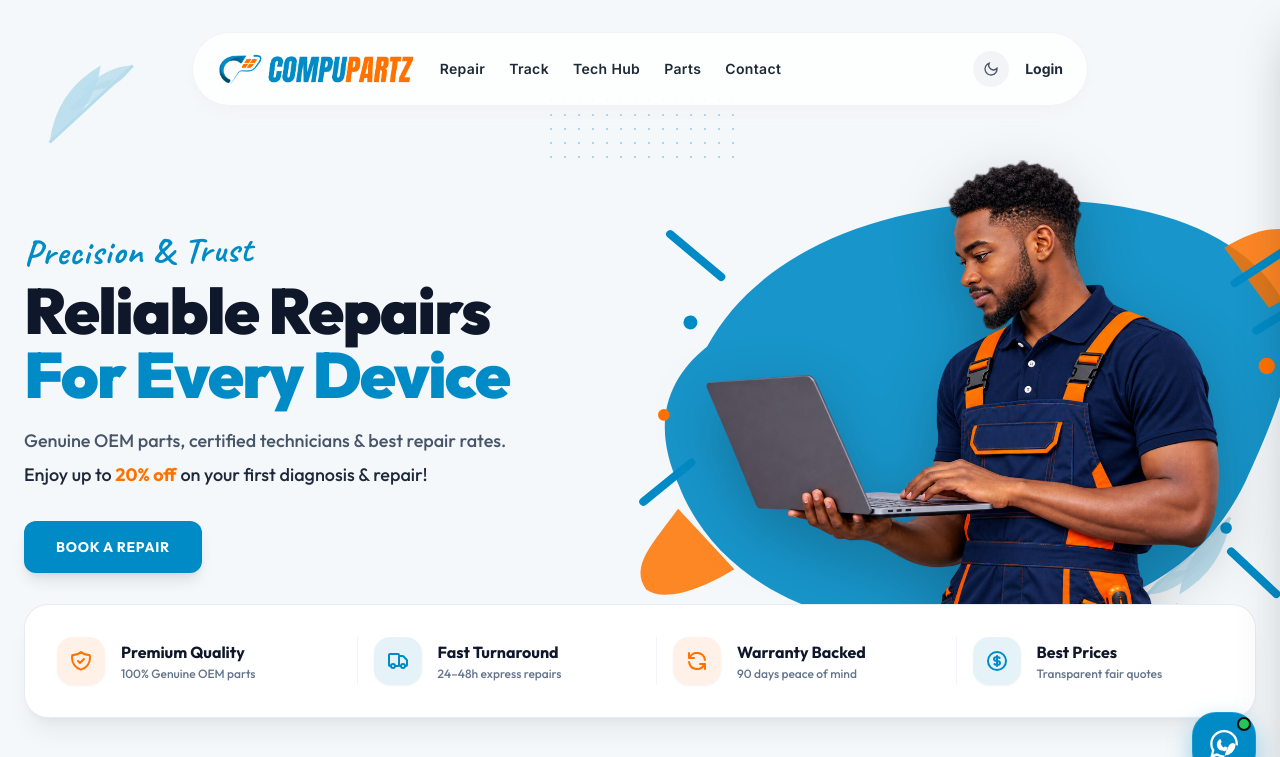
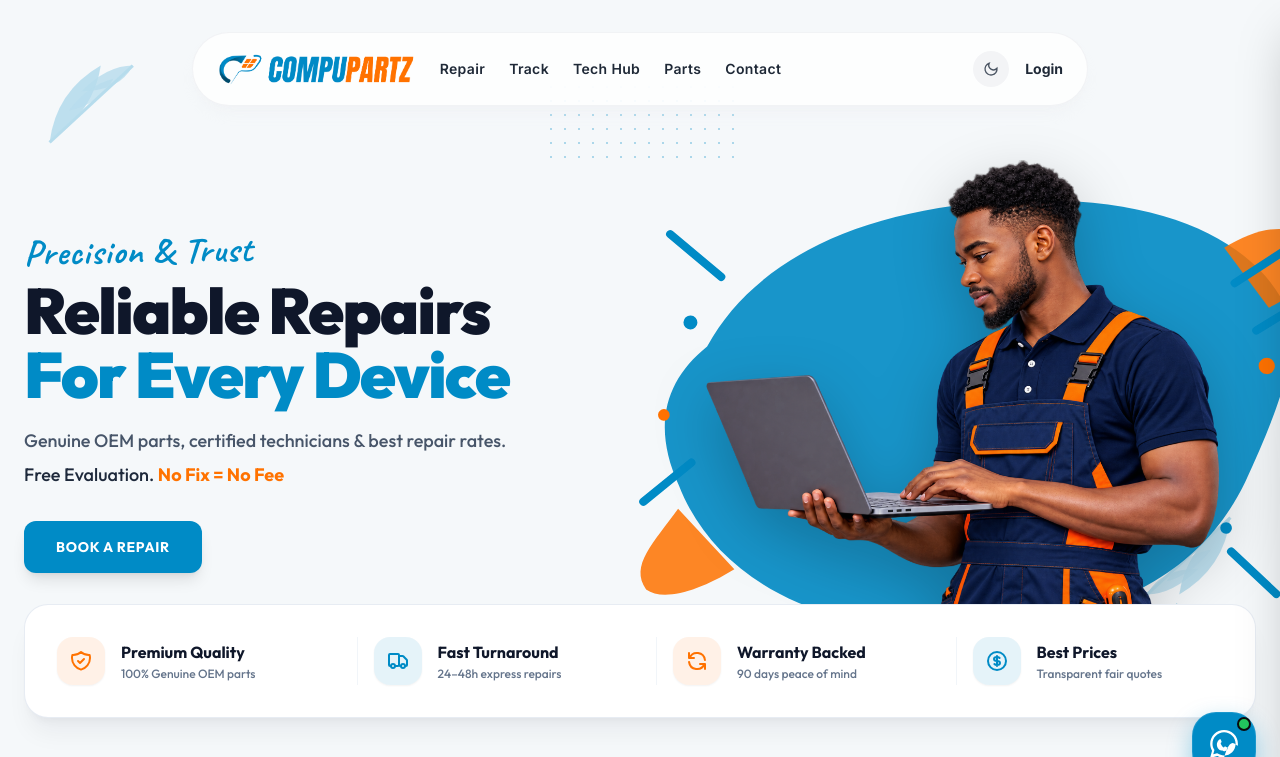
Before and after one commit to El-viktoh/Compupartz, a Django app: page / in a window 1280 px wide. Shown: the top 757 px of the page. Run offline with Django 4.2, Linux system fonts and the light colour scheme; data that the repository does not hold is empty.

Commit message:
Update homepage hero value proposition to 'Free Evaluation. No Fix = No Fee'

```diff
--- a/templates/home.html
+++ b/templates/home.html
@@ -71,7 +71,7 @@
                 <div class="space-y-1.5 mb-8 text-slate-600 dark:text-gray-300 text-base sm:text-lg font-light leading-relaxed">
                     <p>Genuine OEM parts, certified technicians & best repair rates.</p>
                     <p class="font-normal text-slate-800 dark:text-gray-200">
-                        Enjoy up to <span class="text-[#FF7200] font-bold">20% off</span> on your first diagnosis & repair!
+                        Free Evaluation. <span class="text-[#FF7200] font-bold">No Fix = No Fee</span>
                     </p>
                 </div>
 
```
